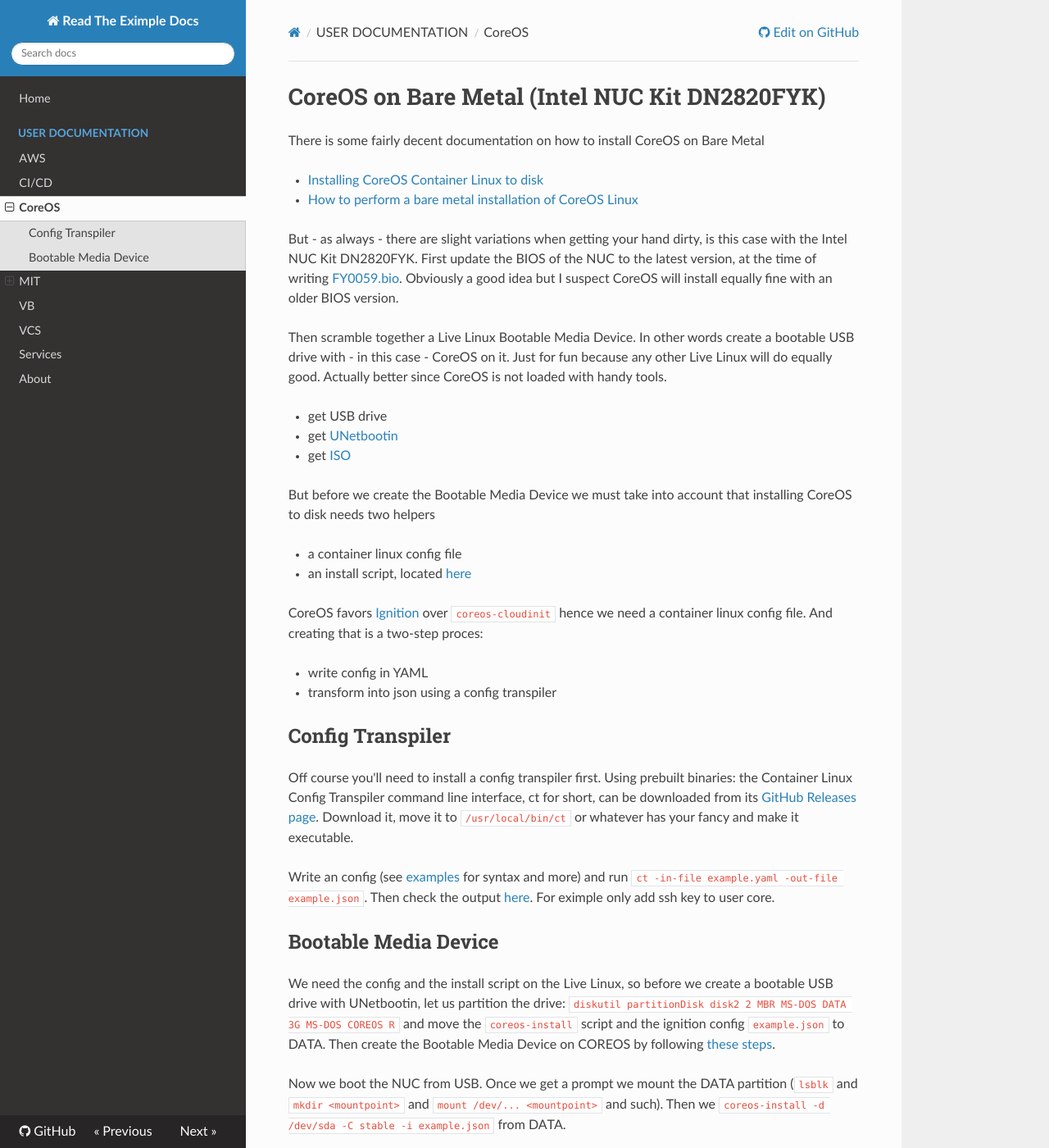
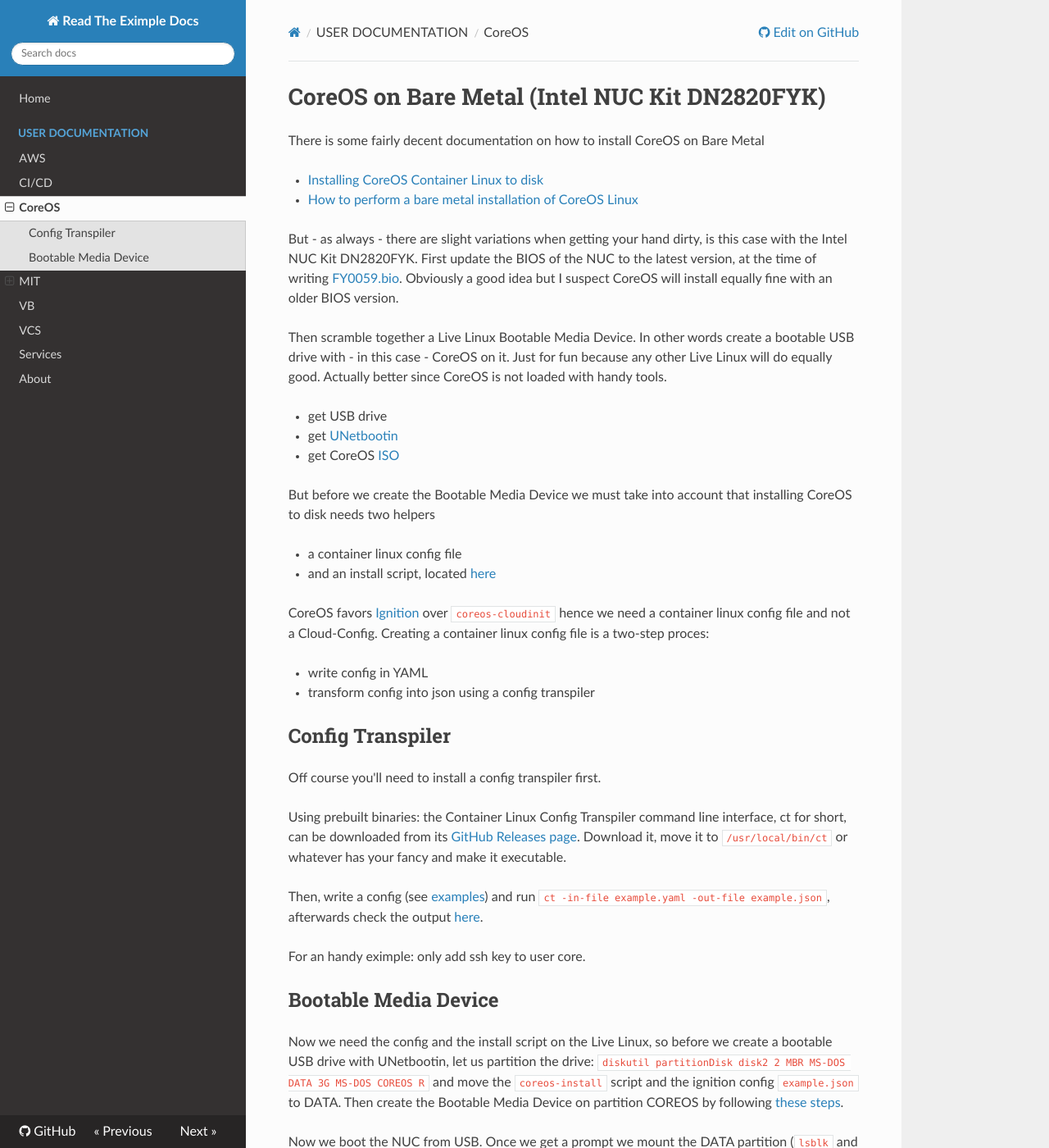
Before and after one commit to docunid/readthemanuals.md, an MkDocs documentation site: the page built from docs/coreos/index.md, in a window 1280 px wide and 1400 px high. Shown: the whole window at 82% size. Built offline with MkDocs 1.6.1, drawn with Linux system fonts in a browser that asks for light colours; nearby versions of some CDN libraries; old or Windows-style settings are respelled for this version of MkDocs.

Commit message:
update headless

```diff
--- a/docs/coreos/index.md
+++ b/docs/coreos/index.md
@@ -10,25 +10,29 @@ Then scramble together a Live Linux Bootable Media Device. In other words create
 
 - get USB drive
 - get [UNetbootin](https://unetbootin.github.io/)
-- get [ISO](https://coreos.com/os/docs/latest/booting-with-iso.html)
+- get CoreOS [ISO](https://coreos.com/os/docs/latest/booting-with-iso.html)
 
 But before we create the Bootable Media Device we must take into account that installing CoreOS to disk needs two helpers
 
 - a container linux config file
-- an install script, located [here](https://coreos.com/os/docs/latest/installing-to-disk.html)
+- and an install script, located [here](https://coreos.com/os/docs/latest/installing-to-disk.html)
 
-CoreOS favors [Ignition](https://coreos.com/ignition/docs/latest/what-is-ignition.html) over `coreos-cloudinit` hence we need a container linux config file. And creating that is a two-step proces:
+CoreOS favors [Ignition](https://coreos.com/ignition/docs/latest/what-is-ignition.html) over `coreos-cloudinit` hence we need a container linux config file and not a Cloud-Config. Creating a container linux config file is a two-step proces:
 
 - write config in YAML
-- transform into json using a config transpiler
+- transform config into json using a config transpiler
 
 ## Config Transpiler
-Off course you'll need to install a config transpiler first. Using prebuilt binaries: the Container Linux Config Transpiler command line interface, ct for short, can be downloaded from its [GitHub Releases page](https://github.com/coreos/container-linux-config-transpiler/releases). Download it, move it to `/usr/local/bin/ct` or whatever has your fancy and make it executable.
+Off course you'll need to install a config transpiler first.
 
-Write an config (see [examples](https://coreos.com/os/docs/latest/clc-examples.html) for syntax and more) and run `ct -in-file example.yaml -out-file example.json`. Then check the output [here](https://coreos.com/validate/). For eximple only add ssh key to user core.
+Using prebuilt binaries: the Container Linux Config Transpiler command line interface, ct for short, can be downloaded from its [GitHub Releases page](https://github.com/coreos/container-linux-config-transpiler/releases). Download it, move it to `/usr/local/bin/ct` or whatever has your fancy and make it executable.
+
+Then, write a config (see [examples](https://coreos.com/os/docs/latest/clc-examples.html)) and run `ct -in-file example.yaml -out-file example.json`, afterwards check the output [here](https://coreos.com/validate/).
+
+For an handy eximple: only add ssh key to user core.
 
 ## Bootable Media Device
-We need the config and the install script on the Live Linux, so before we create a bootable USB drive with UNetbootin, let us partition the drive: `diskutil partitionDisk disk2 2 MBR MS-DOS DATA 3G MS-DOS COREOS R` and move the `coreos-install` script and the ignition config `example.json` to DATA. Then create the Bootable Media Device on COREOS by following [these steps](https://tutorials.ubuntu.com/tutorial/tutorial-create-a-usb-stick-on-macos).
+Now we need the config and the install script on the Live Linux, so before we create a bootable USB drive with UNetbootin, let us partition the drive: `diskutil partitionDisk disk2 2 MBR MS-DOS DATA 3G MS-DOS COREOS R` and move the `coreos-install` script and the ignition config `example.json` to DATA. Then create the Bootable Media Device on partition COREOS by following [these steps](https://tutorials.ubuntu.com/tutorial/tutorial-create-a-usb-stick-on-macos).
 
 Now we boot the NUC from USB. Once we get a prompt we mount the DATA partition (`lsblk` and `mkdir <mountpoint>` and `mount /dev/... <mountpoint>` and such). Then we `coreos-install -d /dev/sda -C stable -i example.json` from DATA.
 
```
